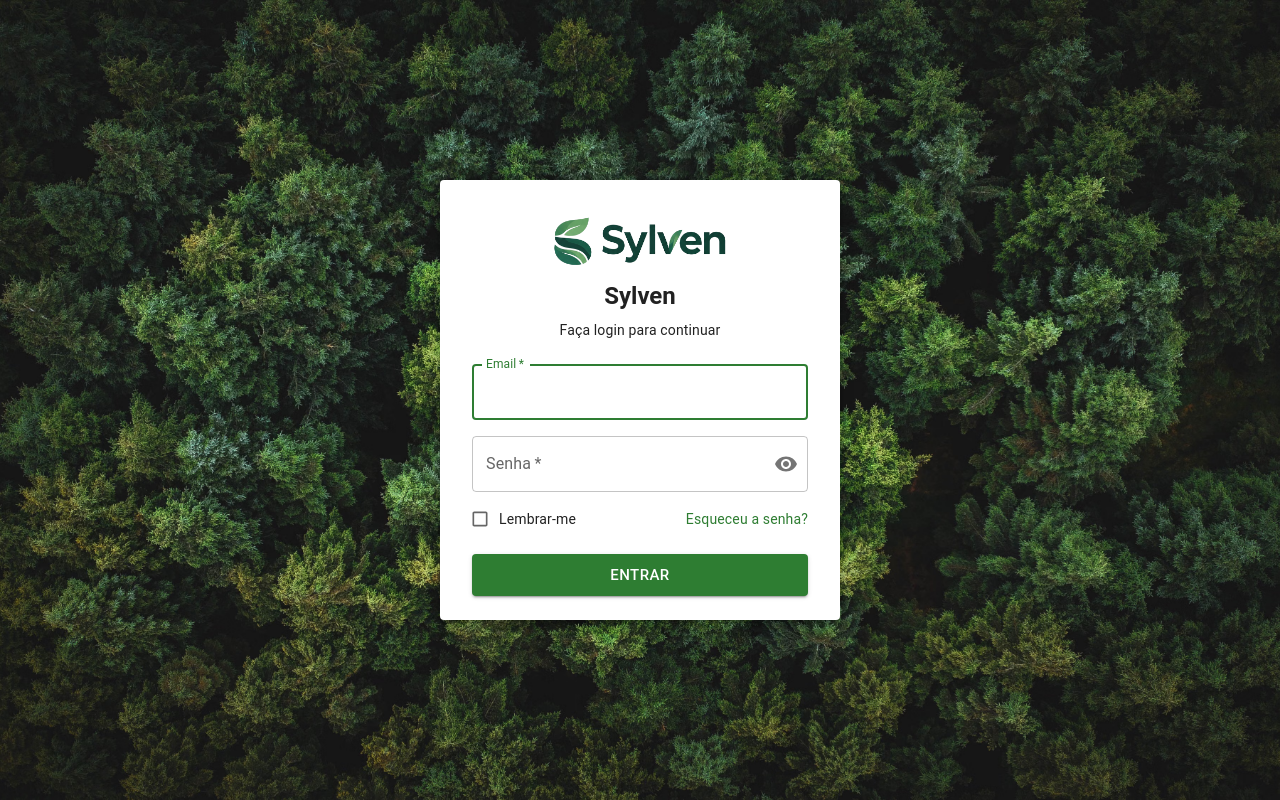
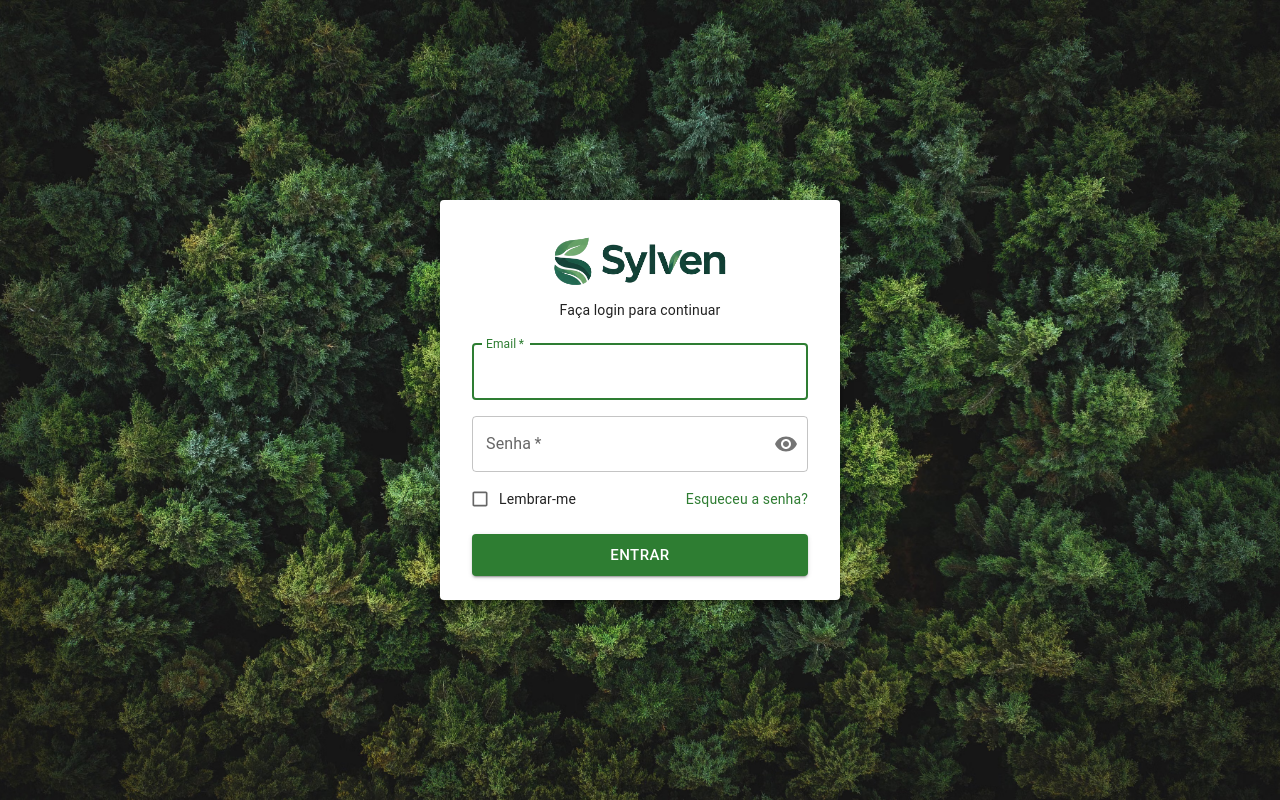
Before and after one commit to MarioCesarCF/spa_coordenadas, a React (Vite) app: page /login in a window 1280 px wide. Built offline with nearby package versions, Linux system fonts and the light colour scheme.

Commit message:
feat: adiciona sombra na logo

```diff
--- a/src/components/Layout.jsx
+++ b/src/components/Layout.jsx
@@ -111,7 +111,7 @@ export default function Layout() {
             sx={{ display: 'flex', alignItems: 'center', gap: 1, cursor: 'pointer' }}
             onClick={() => navigate('/')}
           >
-            <Logo sx={{ height: 40 }} />
+            <Logo sx={{ height: 40, filter: 'drop-shadow(0 0 2px rgba(255,255,255,0.8))' }} />
           </Box>
 
           <Box sx={{ display: 'flex', alignItems: 'center', gap: 1 }}>
--- a/src/pages/Login.jsx
+++ b/src/pages/Login.jsx
@@ -74,9 +74,9 @@ export default function Login() {
           <Box sx={{ display: 'flex', justifyContent: 'center', mb: 1, color: 'primary.main' }}>
             <Logo sx={{ height: 60 }} />
           </Box>
-          <Typography variant="h5" align="center" gutterBottom sx={{ fontWeight: 600 }}>
+          {/* <Typography variant="h5" align="center" gutterBottom sx={{ fontWeight: 600 }}>
             Sylven
-          </Typography>
+          </Typography> */}
           <Typography variant="body2" align="center" color="text.secondary" sx={{ mb: 3 }}>
             Faça login para continuar
           </Typography>
```
